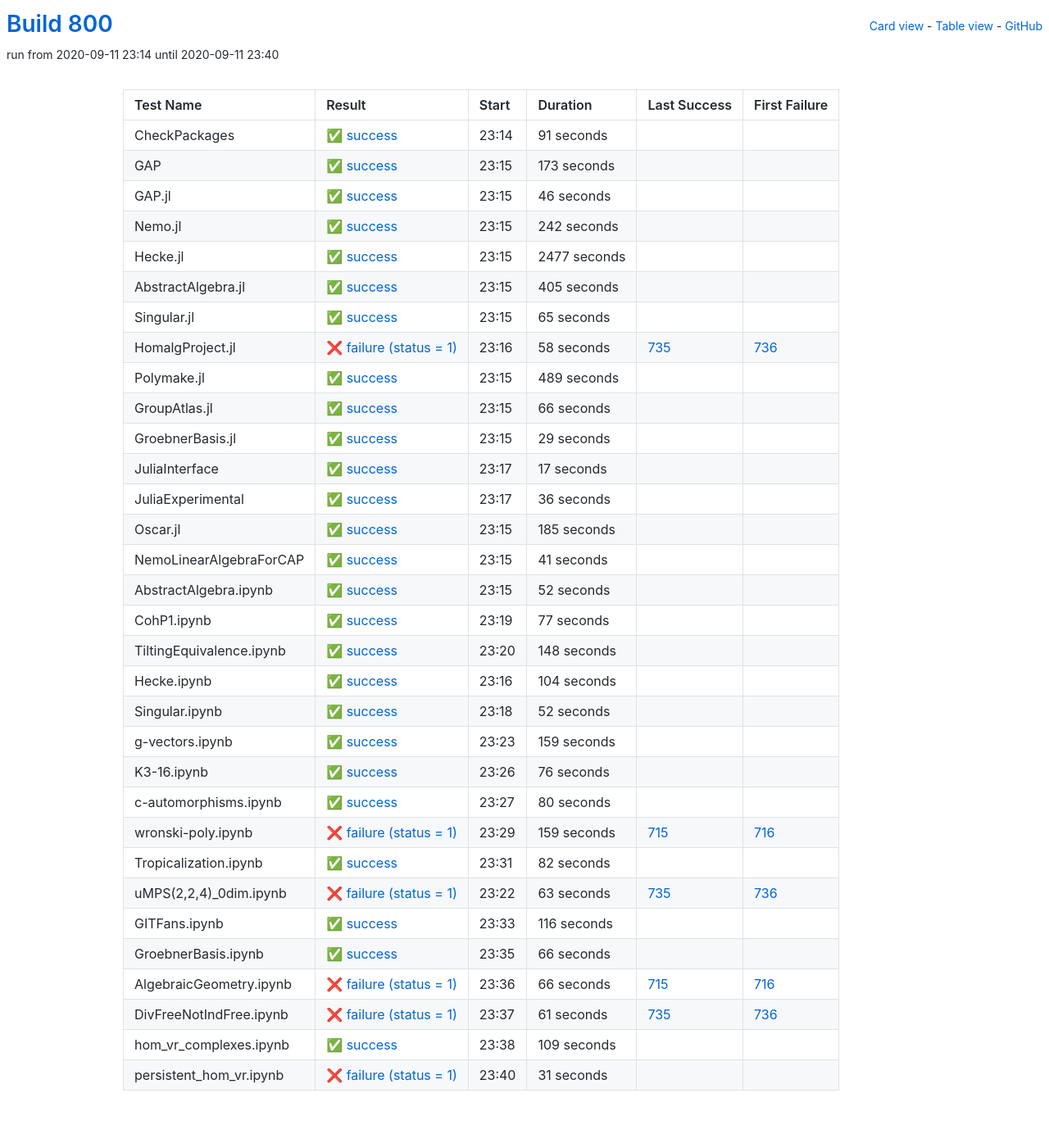
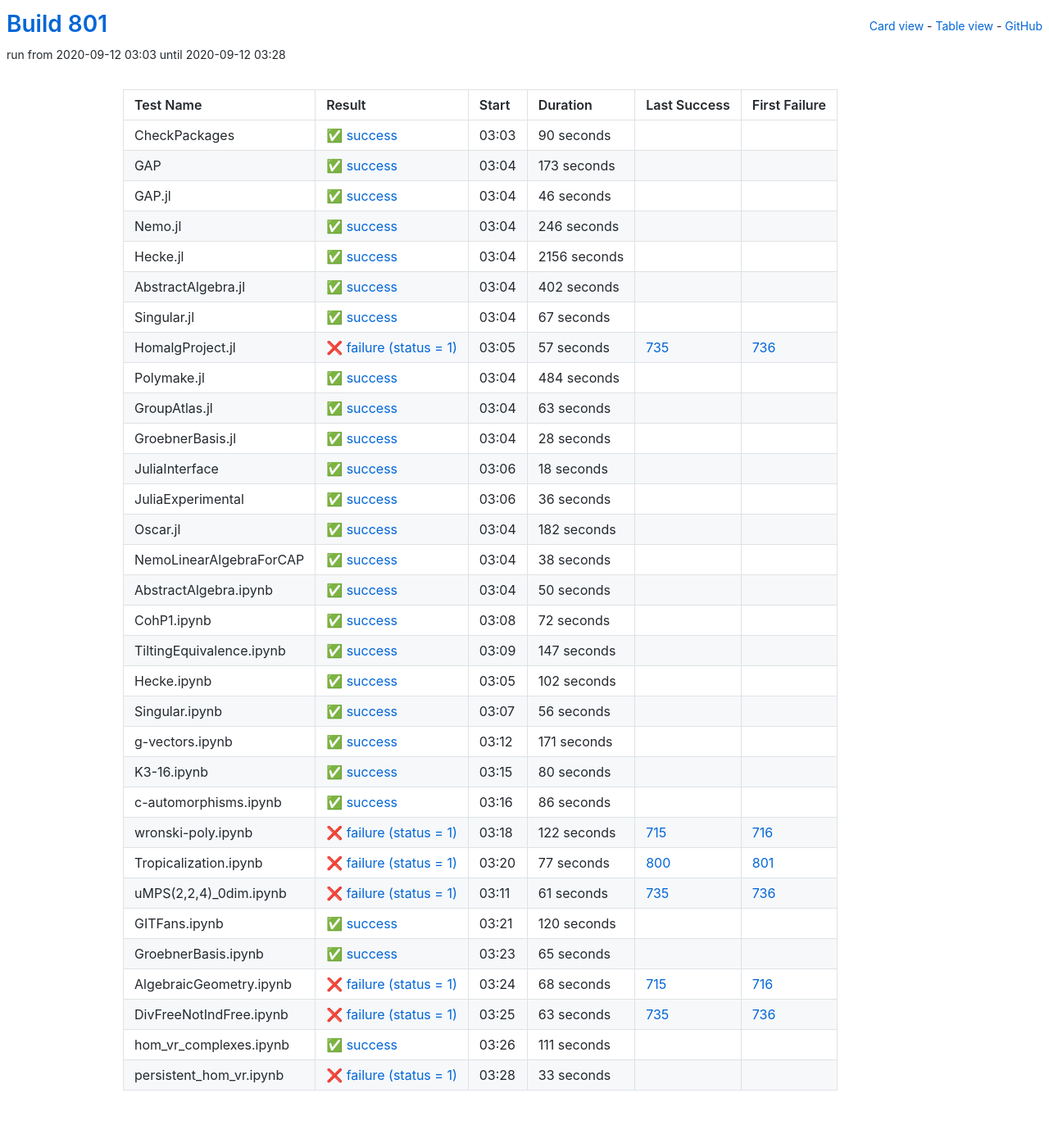
Before and after one commit to oscar-system/oscar-ci-status-stable, a Jekyll site: the page built from table.html, in a window 1280 px wide. Shown: the whole page at 82% size. Built offline with Jekyll 4.4.1, drawn with Linux system fonts in a browser that asks for light colours.

Commit message:
Build #801

```diff
--- a/_data/ci.yml
+++ b/_data/ci.yml
@@ -1,6 +1,6 @@
 ---
-build: 800
-build_url: https://oscarci.mathematik.uni-kl.de/job/oscar-stable/800/
+build: 801
+build_url: https://oscarci.mathematik.uni-kl.de/job/oscar-stable/801/
 job: oscar-stable
 organization: oscar-system
 repo: oscar-ci-status-stable
@@ -8,20 +8,20 @@ repourl: https://github.com/oscar-system/oscar-ci-status-stable
 tests:
 - name: CheckPackages
   id: checkpackages
-  log: https://oscarci.mathematik.uni-kl.de/job/oscar-stable/800/artifact/logs/build-800/CheckPackages.log
-  start: 2020-09-11 23:14
+  log: https://oscarci.mathematik.uni-kl.de/job/oscar-stable/801/artifact/logs/build-801/CheckPackages.log
+  start: 2020-09-12 03:03
   success: true
   exitcode: 0
   status: success
-  duration: 91
+  duration: 90
   last_success: false
   last_success_url:
   first_failure: false
   first_failure_url:
 - name: GAP
   id: gap
-  log: https://oscarci.mathematik.uni-kl.de/job/oscar-stable/800/artifact/logs/build-800/GAP.log
-  start: 2020-09-11 23:15
+  log: https://oscarci.mathematik.uni-kl.de/job/oscar-stable/801/artifact/logs/build-801/GAP.log
+  start: 2020-09-12 03:04
   success: true
   exitcode: 0
   status: success
@@ -32,8 +32,8 @@ tests:
   first_failure_url:
 - name: GAP.jl
   id: gap-jl
-  log: https://oscarci.mathematik.uni-kl.de/job/oscar-stable/800/artifact/logs/build-800/GAP.jl.log
-  start: 2020-09-11 23:15
+  log: https://oscarci.mathematik.uni-kl.de/job/oscar-stable/801/artifact/logs/build-801/GAP.jl.log
+  start: 2020-09-12 03:04
   success: true
   exitcode: 0
   status: success
@@ -44,116 +44,116 @@ tests:
   first_failure_url:
 - name: Nemo.jl
   id: nemo-jl
-  log: https://oscarci.mathematik.uni-kl.de/job/oscar-stable/800/artifact/logs/build-800/Nemo.jl.log
-  start: 2020-09-11 23:15
+  log: https://oscarci.mathematik.uni-kl.de/job/oscar-stable/801/artifact/logs/build-801/Nemo.jl.log
+  start: 2020-09-12 03:04
   success: true
   exitcode: 0
   status: success
-  duration: 242
+  duration: 246
   last_success: false
   last_success_url:
   first_failure: false
   first_failure_url:
 - name: Hecke.jl
   id: hecke-jl
-  log: https://oscarci.mathematik.uni-kl.de/job/oscar-stable/800/artifact/logs/build-800/Hecke.jl.log
-  start: 2020-09-11 23:15
+  log: https://oscarci.mathematik.uni-kl.de/job/oscar-stable/801/artifact/logs/build-801/Hecke.jl.log
+  start: 2020-09-12 03:04
   success: true
   exitcode: 0
   status: success
-  duration: 2477
+  duration: 2156
   last_success: false
   last_success_url:
   first_failure: false
   first_failure_url:
 - name: AbstractAlgebra.jl
   id: abstractalgebra-jl
-  log: https://oscarci.mathematik.uni-kl.de/job/oscar-stable/800/artifact/logs/build-800/AbstractAlgebra.jl.log
-  start: 2020-09-11 23:15
+  log: https://oscarci.mathematik.uni-kl.de/job/oscar-stable/801/artifact/logs/build-801/AbstractAlgebra.jl.log
+  start: 2020-09-12 03:04
   success: true
   exitcode: 0
   status: success
-  duration: 405
+  duration: 402
   last_success: false
   last_success_url:
   first_failure: false
   first_failure_url:
 - name: Singular.jl
   id: singular-jl
-  log: https://oscarci.mathematik.uni-kl.de/job/oscar-stable/800/artifact/logs/build-800/Singular.jl.log
-  start: 2020-09-11 23:15
+  log: https://oscarci.mathematik.uni-kl.de/job/oscar-stable/801/artifact/logs/build-801/Singular.jl.log
+  start: 2020-09-12 03:04
   success: true
   exitcode: 0
   status: success
-  duration: 65
+  duration: 67
   last_success: false
   last_success_url:
   first_failure: false
   first_failure_url:
 - name: HomalgProject.jl
   id: homalgproject-jl
-  log: https://oscarci.mathematik.uni-kl.de/job/oscar-stable/800/artifact/logs/build-800/HomalgProject.jl.log
-  start: 2020-09-11 23:16
+  log: https://oscarci.mathematik.uni-kl.de/job/oscar-stable/801/artifact/logs/build-801/HomalgProject.jl.log
+  start: 2020-09-12 03:05
   success: false
   exitcode: 1
   status: failure
-  duration: 58
+  duration: 57
   last_success: 735
   last_success_url: https://oscarci.mathematik.uni-kl.de/job/oscar-stable/735/
   first_failure: 736
   first_failure_url: https://oscarci.mathematik.uni-kl.de/job/oscar-stable/736/
 - name: Polymake.jl
   id: polymake-jl
-  log: https://oscarci.mathematik.uni-kl.de/job/oscar-stable/800/artifact/logs/build-800/Polymake.jl.log
-  start: 2020-09-11 23:15
+  log: https://oscarci.mathematik.uni-kl.de/job/oscar-stable/801/artifact/logs/build-801/Polymake.jl.log
+  start: 2020-09-12 03:04
   success: true
   exitcode: 0
   status: success
-  duration: 489
+  duration: 484
   last_success: false
   last_success_url:
   first_failure: false
   first_failure_url:
 - name: GroupAtlas.jl
   id: groupatlas-jl
-  log: https://oscarci.mathematik.uni-kl.de/job/oscar-stable/800/artifact/logs/build-800/GroupAtlas.jl.log
-  start: 2020-09-11 23:15
+  log: https://oscarci.mathematik.uni-kl.de/job/oscar-stable/801/artifact/logs/build-801/GroupAtlas.jl.log
+  start: 2020-09-12 03:04
   success: true
   exitcode: 0
   status: success
-  duration: 66
+  duration: 63
   last_success: false
   last_success_url:
   first_failure: false
   first_failure_url:
 - name: GroebnerBasis.jl
   id: groebnerbasis-jl
-  log: https://oscarci.mathematik.uni-kl.de/job/oscar-stable/800/artifact/logs/build-800/GroebnerBasis.jl.log
-  start: 2020-09-11 23:15
+  log: https://oscarci.mathematik.uni-kl.de/job/oscar-stable/801/artifact/logs/build-801/GroebnerBasis.jl.log
+  start: 2020-09-12 03:04
   success: true
   exitcode: 0
   status: success
-  duration: 29
+  duration: 28
   last_success: false
   last_success_url:
   first_failure: false
   first_failure_url:
 - name: JuliaInterface
   id: juliainterface
-  log: https://oscarci.mathematik.uni-kl.de/job/oscar-stable/800/artifact/logs/build-800/JuliaInterface.log
-  start: 2020-09-11 23:17
+  log: https://oscarci.mathematik.uni-kl.de/job/oscar-stable/801/artifact/logs/build-801/JuliaInterface.log
+  start: 2020-09-12 03:06
   success: true
   exitcode: 0
   status: success
-  duration: 17
+  duration: 18
   last_success: false
   last_success_url:
   first_failure: false
   first_failure_url:
 - name: JuliaExperimental
   id: juliaexperimental
-  log: https://oscarci.mathematik.uni-kl.de/job/oscar-stable/800/artifact/logs/build-800/JuliaExperimental.log
-  start: 2020-09-11 23:17
+  log: https://oscarci.mathematik.uni-kl.de/job/oscar-stable/801/artifact/logs/build-801/JuliaExperimental.log
+  start: 2020-09-12 03:06
   success: true
   exitcode: 0
   status: success
@@ -164,116 +164,104 @@ tests:
   first_failure_url:
 - name: Oscar.jl
   id: oscar-jl
-  log: https://oscarci.mathematik.uni-kl.de/job/oscar-stable/800/artifact/logs/build-800/Oscar.jl.log
-  start: 2020-09-11 23:15
+  log: https://oscarci.mathematik.uni-kl.de/job/oscar-stable/801/artifact/logs/build-801/Oscar.jl.log
+  start: 2020-09-12 03:04
   success: true
   exitcode: 0
   status: success
-  duration: 185
+  duration: 182
   last_success: false
   last_success_url:
   first_failure: false
   first_failure_url:
 - name: NemoLinearAlgebraForCAP
   id: nemolinearalgebraforcap
-  log: https://oscarci.mathematik.uni-kl.de/job/oscar-stable/800/artifact/logs/build-800/NemoLinearAlgebraForCAP.log
-  start: 2020-09-11 23:15
+  log: https://oscarci.mathematik.uni-kl.de/job/oscar-stable/801/artifact/logs/build-801/NemoLinearAlgebraForCAP.log
+  start: 2020-09-12 03:04
   success: true
   exitcode: 0
   status: success
-  duration: 41
+  duration: 38
   last_success: false
   last_success_url:
   first_failure: false
   first_failure_url:
 - name: AbstractAlgebra.ipynb
   id: abstractalgebra-ipynb
-  log: https://oscarci.mathematik.uni-kl.de/job/oscar-stable/800/artifact/logs/build-800/AbstractAlgebra.ipynb.log
-  start: 2020-09-11 23:15
+  log: https://oscarci.mathematik.uni-kl.de/job/oscar-stable/801/artifact/logs/build-801/AbstractAlgebra.ipynb.log
+  start: 2020-09-12 03:04
   success: true
   exitcode: 0
   status: success
-  duration: 52
+  duration: 50
   last_success: false
   last_success_url:
   first_failure: false
   first_failure_url:
 - name: CohP1.ipynb
   id: cohp1-ipynb
-  log: https://oscarci.mathematik.uni-kl.de/job/oscar-stable/800/artifact/logs/build-800/CohP1.ipynb.log
-  start: 2020-09-11 23:19
+  log: https://oscarci.mathematik.uni-kl.de/job/oscar-stable/801/artifact/logs/build-801/CohP1.ipynb.log
+  start: 2020-09-12 03:08
   success: true
   exitcode: 0
   status: success
-  duration: 77
+  duration: 72
   last_success: false
   last_success_url:
   first_failure: false
   first_failure_url:
 - name: TiltingEquivalence.ipynb
   id: tiltingequivalence-ipynb
-  log: https://oscarci.mathematik.uni-kl.de/job/oscar-stable/800/artifact/logs/build-800/TiltingEquivalence.ipynb.log
-  start: 2020-09-11 23:20
+  log: https://oscarci.mathematik.uni-kl.de/job/oscar-stable/801/artifact/logs/build-801/TiltingEquivalence.ipynb.log
+  start: 2020-09-12 03:09
   success: true
   exitcode: 0
   status: success
-  duration: 148
+  duration: 147
   last_success: false
   last_success_url:
   first_failure: false
   first_failure_url:
 - name: Hecke.ipynb
   id: hecke-ipynb
-  log: https://oscarci.mathematik.uni-kl.de/job/oscar-stable/800/artifact/logs/build-800/Hecke.ipynb.log
-  start: 2020-09-11 23:16
+  log: https://oscarci.mathematik.uni-kl.de/job/oscar-stable/801/artifact/logs/build-801/Hecke.ipynb.log
+  start: 2020-09-12 03:05
   success: true
   exitcode: 0
   status: success
-  duration: 104
+  duration: 102
   last_success: false
   last_success_url:
   first_failure: false
   first_failure_url:
 - name: Singular.ipynb
   id: singular-ipynb
-  log: https://oscarci.mathematik.uni-kl.de/job/oscar-stable/800/artifact/logs/build-800/Singular.ipynb.log
-  start: 2020-09-11 23:18
+  log: https://oscarci.mathematik.uni-kl.de/job/oscar-stable/801/artifact/logs/build-801/Singular.ipynb.log
+  start: 2020-09-12 03:07
   success: true
   exitcode: 0
   status: success
-  duration: 52
+  duration: 56
   last_success: false
   last_success_url:
   first_failure: false
   first_failure_url:
 - name: g-vectors.ipynb
   id: g-vectors-ipynb
-  log: https://oscarci.mathematik.uni-kl.de/job/oscar-stable/800/artifact/logs/build-800/g-vectors.ipynb.log
-  start: 2020-09-11 23:23
+  log: https://oscarci.mathematik.uni-kl.de/job/oscar-stable/801/artifact/logs/build-801/g-vectors.ipynb.log
+  start: 2020-09-12 03:12
   success: true
   exitcode: 0
   status: success
-  duration: 159
+  duration: 171
   last_success: false
   last_success_url:
   first_failure: false
   first_failure_url:
 - name: K3-16.ipynb
   id: k3-16-ipynb
-  log: https://oscarci.mathematik.uni-kl.de/job/oscar-stable/800/artifact/logs/build-800/K3-16.ipynb.log
-  start: 2020-09-11 23:26
-  success: true
-  exitcode: 0
-  status: success
-  duration: 76
-  last_success: false
-  last_success_url:
-  first_failure: false
-  first_failure_url:
-- name: c-automorphisms.ipynb
-  id: c-automorphisms-ipynb
-  log: https://oscarci.mathematik.uni-kl.de/job/oscar-stable/800/artifact/logs/build-800/c-automorphisms.ipynb.log
-  start: 2020-09-11 23:27
+  log: https://oscarci.mathematik.uni-kl.de/job/oscar-stable/801/artifact/logs/build-801/K3-16.ipynb.log
+  start: 2020-09-12 03:15
   success: true
   exitcode: 0
   status: success
@@ -282,34 +270,94 @@ tests:
   last_success_url:
   first_failure: false
   first_failure_url:
+- name: c-automorphisms.ipynb
+  id: c-automorphisms-ipynb
+  log: https://oscarci.mathematik.uni-kl.de/job/oscar-stable/801/artifact/logs/build-801/c-automorphisms.ipynb.log
+  start: 2020-09-12 03:16
+  success: true
+  exitcode: 0
+  status: success
+  duration: 86
+  last_success: false
+  last_success_url:
+  first_failure: false
+  first_failure_url:
 - name: wronski-poly.ipynb
   id: wronski-poly-ipynb
-  log: https://oscarci.mathematik.uni-kl.de/job/oscar-stable/800/artifact/logs/build-800/wronski-poly.ipynb.log
-  start: 2020-09-11 23:29
+  log: https://oscarci.mathematik.uni-kl.de/job/oscar-stable/801/artifact/logs/build-801/wronski-poly.ipynb.log
+  start: 2020-09-12 03:18
   success: false
   exitcode: 1
   status: failure
-  duration: 159
+  duration: 122
   last_success: 715
   last_success_url: https://oscarci.mathematik.uni-kl.de/job/oscar-stable/715/
   first_failure: 716
   first_failure_url: https://oscarci.mathematik.uni-kl.de/job/oscar-stable/716/
 - name: Tropicalization.ipynb
   id: tropicalization-ipynb
-  log: https://oscarci.mathematik.uni-kl.de/job/oscar-stable/800/artifact/logs/build-800/Tropicalization.ipynb.log
-  start: 2020-09-11 23:31
+  log: https://oscarci.mathematik.uni-kl.de/job/oscar-stable/801/artifact/logs/build-801/Tropicalization.ipynb.log
+  start: 2020-09-12 03:20
+  success: false
+  exitcode: 1
+  status: failure
+  duration: 77
+  last_success: 800
+  last_success_url: https://oscarci.mathematik.uni-kl.de/job/oscar-stable/800/
+  first_failure: 801
+  first_failure_url: https://oscarci.mathematik.uni-kl.de/job/oscar-stable/801/
+- name: uMPS(2,2,4)_0dim.ipynb
+  id: umps-2-2-4-0dim-ipynb
+  log: https://oscarci.mathematik.uni-kl.de/job/oscar-stable/801/artifact/logs/build-801/uMPS-2-2-4-_0dim.ipynb.log
+  start: 2020-09-12 03:11
+  success: false
+  exitcode: 1
+  status: failure
+  duration: 61
+  last_success: 735
+  last_success_url: https://oscarci.mathematik.uni-kl.de/job/oscar-stable/735/
+  first_failure: 736
+  first_failure_url: https://oscarci.mathematik.uni-kl.de/job/oscar-stable/736/
+- name: GITFans.ipynb
+  id: gitfans-ipynb
+  log: https://oscarci.mathematik.uni-kl.de/job/oscar-stable/801/artifact/logs/build-801/GITFans.ipynb.log
+  start: 2020-09-12 03:21
   success: true
   exitcode: 0
   status: success
-  duration: 82
+  duration: 120
   last_success: false
   last_success_url:
   first_failure: false
   first_failure_url:
-- name: uMPS(2,2,4)_0dim.ipynb
-  id: umps-2-2-4-0dim-ipynb
-  log: https://oscarci.mathematik.uni-kl.de/job/oscar-stable/800/artifact/logs/build-800/uMPS-2-2-4-_0dim.ipynb.log
-  start: 2020-09-11 23:22
+- name: GroebnerBasis.ipynb
+  id: groebnerbasis-ipynb
+  log: https://oscarci.mathematik.uni-kl.de/job/oscar-stable/801/artifact/logs/build-801/GroebnerBasis.ipynb.log
+  start: 2020-09-12 03:23
+  success: true
+  exitcode: 0
+  status: success
+  duration: 65
+  last_success: false
+  last_success_url:
+  first_failure: false
+  first_failure_url:
+- name: AlgebraicGeometry.ipynb
+  id: algebraicgeometry-ipynb
+  log: https://oscarci.mathematik.uni-kl.de/job/oscar-stable/801/artifact/logs/build-801/AlgebraicGeometry.ipynb.log
+  start: 2020-09-12 03:24
+  success: false
+  exitcode: 1
+  status: failure
+  duration: 68
+  last_success: 715
+  last_success_url: https://oscarci.mathematik.uni-kl.de/job/oscar-stable/715/
+  first_failure: 716
+  first_failure_url: https://oscarci.mathematik.uni-kl.de/job/oscar-stable/716/
+- name: DivFreeNotIndFree.ipynb
+  id: divfreenotindfree-ipynb
+  log: https://oscarci.mathematik.uni-kl.de/job/oscar-stable/801/artifact/logs/build-801/DivFreeNotIndFree.ipynb.log
+  start: 2020-09-12 03:25
   success: false
   exitcode: 1
   status: failure
@@ -318,74 +366,26 @@ tests:
   last_success_url: https://oscarci.mathematik.uni-kl.de/job/oscar-stable/735/
   first_failure: 736
   first_failure_url: https://oscarci.mathematik.uni-kl.de/job/oscar-stable/736/
-- name: GITFans.ipynb
-  id: gitfans-ipynb
-  log: https://oscarci.mathematik.uni-kl.de/job/oscar-stable/800/artifact/logs/build-800/GITFans.ipynb.log
-  start: 2020-09-11 23:33
+- name: hom_vr_complexes.ipynb
+  id: hom-vr-complexes-ipynb
+  log: https://oscarci.mathematik.uni-kl.de/job/oscar-stable/801/artifact/logs/build-801/hom_vr_complexes.ipynb.log
+  start: 2020-09-12 03:26
   success: true
   exitcode: 0
   status: success
-  duration: 116
-  last_success: false
-  last_success_url:
-  first_failure: false
-  first_failure_url:
-- name: GroebnerBasis.ipynb
-  id: groebnerbasis-ipynb
-  log: https://oscarci.mathematik.uni-kl.de/job/oscar-stable/800/artifact/logs/build-800/GroebnerBasis.ipynb.log
-  start: 2020-09-11 23:35
-  success: true
-  exitcode: 0
-  status: success
-  duration: 66
-  last_success: false
-  last_success_url:
-  first_failure: false
-  first_failure_url:
-- name: AlgebraicGeometry.ipynb
-  id: algebraicgeometry-ipynb
-  log: https://oscarci.mathematik.uni-kl.de/job/oscar-stable/800/artifact/logs/build-800/AlgebraicGeometry.ipynb.log
-  start: 2020-09-11 23:36
-  success: false
-  exitcode: 1
-  status: failure
-  duration: 66
-  last_success: 715
-  last_success_url: https://oscarci.mathematik.uni-kl.de/job/oscar-stable/715/
-  first_failure: 716
-  first_failure_url: https://oscarci.mathematik.uni-kl.de/job/oscar-stable/716/
-- name: DivFreeNotIndFree.ipynb
-  id: divfreenotindfree-ipynb
-  log: https://oscarci.mathematik.uni-kl.de/job/oscar-stable/800/artifact/logs/build-800/DivFreeNotIndFree.ipynb.log
-  start: 2020-09-11 23:37
-  success: false
-  exitcode: 1
-  status: failure
-  duration: 61
-  last_success: 735
-  last_success_url: https://oscarci.mathematik.uni-kl.de/job/oscar-stable/735/
-  first_failure: 736
-  first_failure_url: https://oscarci.mathematik.uni-kl.de/job/oscar-stable/736/
-- name: hom_vr_complexes.ipynb
-  id: hom-vr-complexes-ipynb
-  log: https://oscarci.mathematik.uni-kl.de/job/oscar-stable/800/artifact/logs/build-800/hom_vr_complexes.ipynb.log
-  start: 2020-09-11 23:38
-  success: true
-  exitcode: 0
-  status: success
-  duration: 109
+  duration: 111
   last_success: false
   last_success_url:
   first_failure: false
   first_failure_url:
 - name: persistent_hom_vr.ipynb
   id: persistent-hom-vr-ipynb
-  log: https://oscarci.mathematik.uni-kl.de/job/oscar-stable/800/artifact/logs/build-800/persistent_hom_vr.ipynb.log
-  start: 2020-09-11 23:40
+  log: https://oscarci.mathematik.uni-kl.de/job/oscar-stable/801/artifact/logs/build-801/persistent_hom_vr.ipynb.log
+  start: 2020-09-12 03:28
   success: false
   exitcode: 1
   status: failure
-  duration: 31
+  duration: 33
   last_success: false
   last_success_url:
   first_failure: false
```
Also changed, not shown: README.md.
